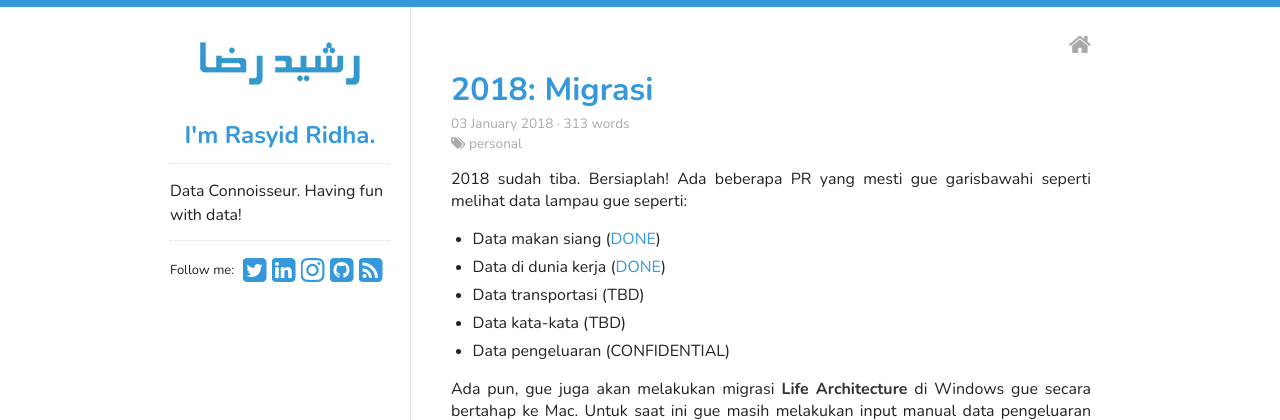
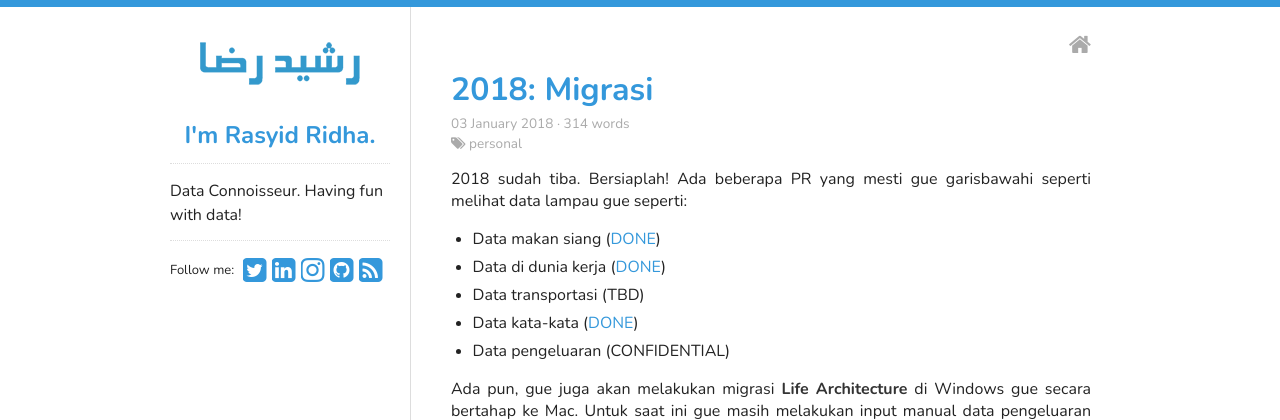
Before and after one commit to rasyidstat/rasyidstat.github.io, a Jekyll site: the page built from _posts/notes/2018-01-03-migration.md, in a window 1280 px wide. Shown: the top 420 px of the page. Built offline with Jekyll 4.4.1, drawn with Linux system fonts in a browser that asks for light colours; nearby versions of some CDN libraries.

Commit message:
Update Migrasi

```diff
--- a/_posts/notes/2018-01-03-migration.md
+++ b/_posts/notes/2018-01-03-migration.md
@@ -13,7 +13,7 @@ publish: true
 - Data makan siang ([DONE](http://rasyidridha.com/datague/makan-siang/))
 - Data di dunia kerja ([DONE](http://rasyidridha.com/datague/main-data-sf/))
 - Data transportasi (TBD)
-- Data kata-kata (TBD)
+- Data kata-kata ([DONE](http://rasyidridha.com/datague/data-jurnal/))
 - Data pengeluaran (CONFIDENTIAL)
 
 Ada pun, gue juga akan melakukan migrasi **Life Architecture** di Windows gue secara bertahap ke Mac. Untuk saat ini gue masih melakukan input manual data pengeluaran harian ke MS Excel dengan format baris per hari. Ke depannya, gue akan mengubah format data menjadi format baris per transaksi dengan memanfaatkan Google Form sebagai *logger* selain menggunakan TapLog di android yang berfungsi untuk merekam data transportasi, makan siang, transaksi perbankan dan lain sebagainya.
```
